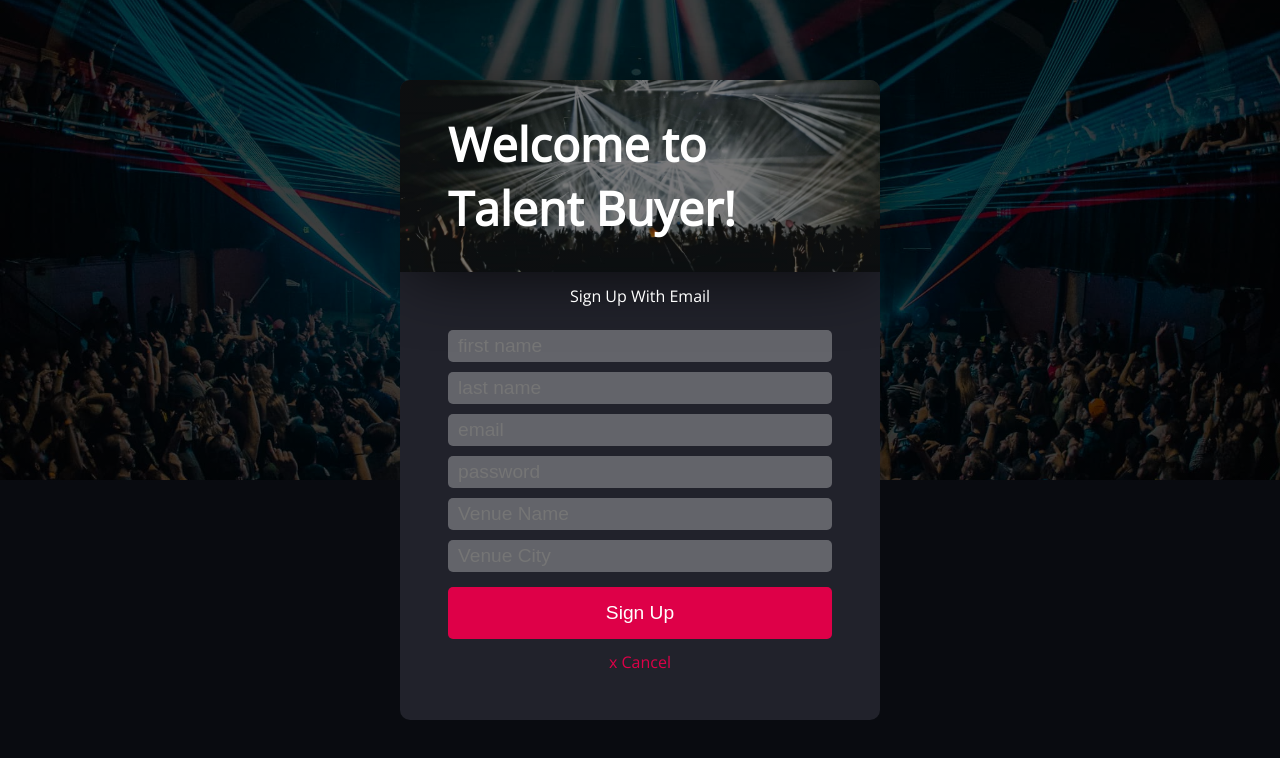
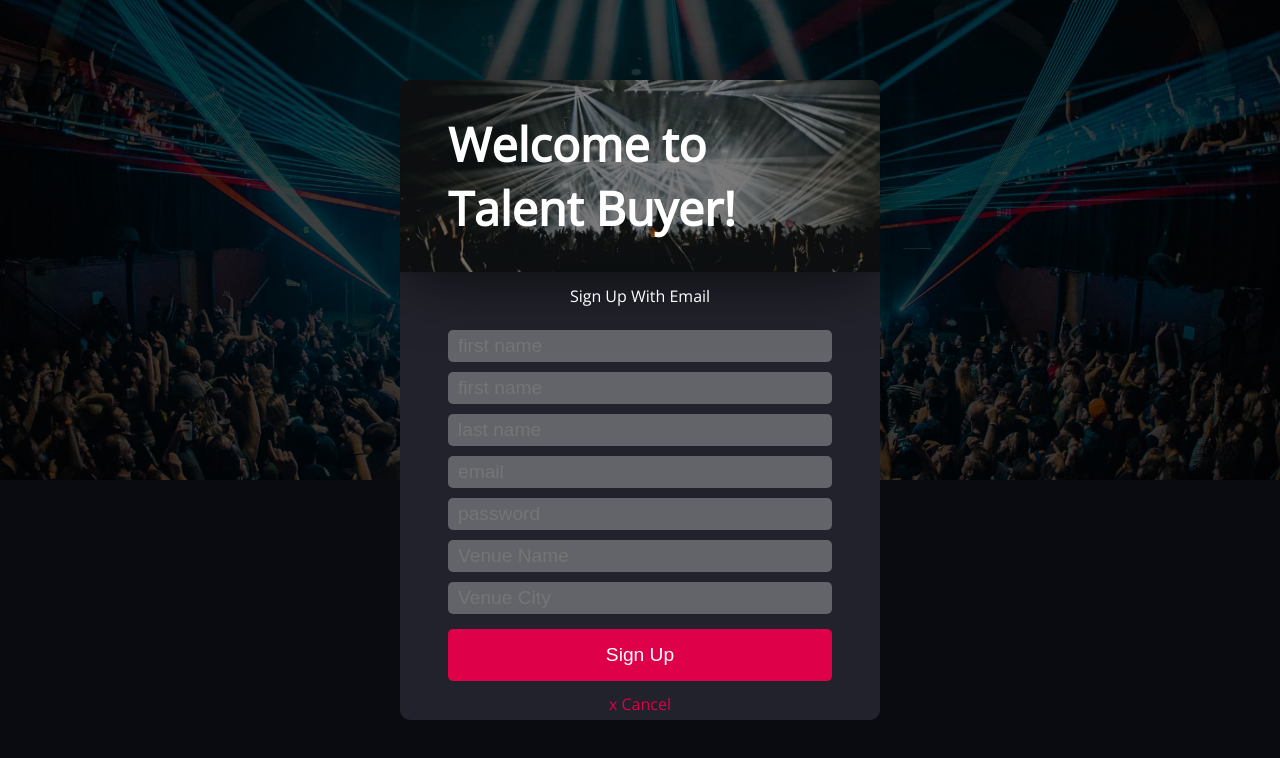
Before and after one commit to GraySmith00/talent-buyer-client, a React (Create React App) app: page / in a window 1280 px wide. Both pictures are taken after a click on the button "Sign Up". Shown: the top 758 px of the page. Built offline with nearby package versions, Linux system fonts and the light colour scheme.

Commit message:
Create InputField styledComponent

```diff
--- a/src/components/SignUp/SignUp.js
+++ b/src/components/SignUp/SignUp.js
@@ -1,11 +1,12 @@
 import React, { Component } from 'react';
 import PropTypes from 'prop-types';
-
 import { registerUser } from '../../actions/userActions';
 import { setCurrentVenue } from '../../actions/venueActions';
 import { connect } from 'react-redux';
 import { withRouter } from 'react-router-dom';
 import './SignUp.css';
+import styled from 'styled-components';
+import InputField from '../styledComponents/InputField';
 
 class SignUp extends Component {
   state = {
@@ -73,42 +74,49 @@ class SignUp extends Component {
           </div>
           <p>Sign Up With Email</p>
           <form className="sign-up-form" onSubmit={this.handleSubmit}>
-            <input
+            <InputField
               type="text"
               name="firstName"
               value={this.state.firstName}
               placeholder="first name"
               onChange={this.handleChange}
             />
-            <input
+            <InputField
+              type="text"
+              name="firstName"
+              value={this.state.firstName}
+              placeholder="first name"
+              onChange={this.handleChange}
+            />
+            <InputField
               type="text"
               name="lastName"
               value={this.state.lastName}
               placeholder="last name"
               onChange={this.handleChange}
             />
-            <input
+            <InputField
               type="email"
               name="email"
               value={this.state.email}
               placeholder="email"
               onChange={this.handleChange}
             />
-            <input
+            <InputField
               type="password"
               name="password"
               value={this.state.password}
               placeholder="password"
               onChange={this.handleChange}
             />
-            <input
+            <InputField
               type="text"
               name="venueName"
               value={this.state.venueName}
               placeholder="Venue Name"
               onChange={this.handleChange}
             />
-            <input
+            <InputField
               type="text"
               name="venueCity"
               value={this.state.venueCity}
--- /dev/null
+++ b/src/components/styledComponents/InputField.js
@@ -0,0 +1,15 @@
+import styled from 'styled-components';
+
+const InputField = styled.input`
+  width: 80%;
+  outline: none;
+  border: none;
+  margin-top: 10px;
+  padding: 5px 10px;
+  font-size: 1.2rem;
+  background-color: rgba(250, 250, 250, 0.3);
+  color: #fff;
+  border-radius: 5px;
+`;
+
+export default InputField;
```
